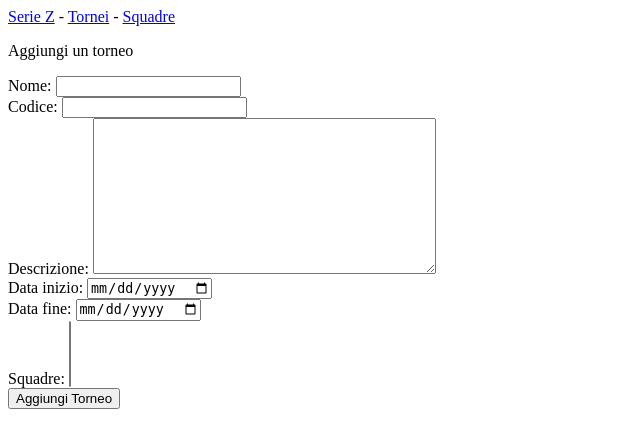
After one commit to robs05/serie-z, a Django app: page /new_tournament/ in a window 1280 px wide. The commit adds this page. Shown: the top 448 px of the page, without its empty margins (0-640 px from the left). Run offline with Django 5.2, Linux system fonts and the light colour scheme; data that the repository does not hold is empty.

Commit message:
add new tournament

```diff
--- a/serie_zeta/forms.py
+++ b/serie_zeta/forms.py
@@ -1,6 +1,25 @@
 from django import forms
 
-from .models import Team
+from .models import Team, Tournament
+
+class TournamentForm(forms.ModelForm):
+    class Meta:
+        model = Tournament
+        fields = ['name', 'code', 'description', 'start_date', 'end_date', 'teams']
+        labels = {
+            'name': 'Nome',
+            'code': 'Codice',
+            'description': 'Descrizione',
+            'start_date': 'Data inizio',
+            'end_date': 'Data fine',
+            'teams': 'Squadre',
+        }
+        widgets = {
+            'start_date': forms.DateInput(attrs={'type': 'date'}),
+            'end_date': forms.DateInput(attrs={'type': 'date'}),
+            'teams': forms.SelectMultiple(attrs={'required': False}),
+        }
+
 
 class TeamForm(forms.ModelForm):
     class Meta:
--- a/serie_zeta/models.py
+++ b/serie_zeta/models.py
@@ -21,7 +21,7 @@ class Tournament(models.Model):
     description = models.TextField()
     start_date = models.DateField()
     end_date = models.DateField()
-    teams = models.ManyToManyField(Team, through='TournamentParticipation')
+    teams = models.ManyToManyField(Team, through='TournamentParticipation', blank=True)
 
     def __str__(self):
         return self.name + " - " + self.code
--- /dev/null
+++ b/serie_zeta/templates/serie_zeta/new_tournament.html
@@ -0,0 +1,12 @@
+{% extends 'serie_zeta/base.html' %}
+
+{% block content %}
+  <p>Aggiungi un torneo</p>
+
+  <form action="{% url 'serie_zeta:new_tournament' %}" method="post">
+    {% csrf_token %}
+    {{ form.as_div }}
+    <button name="submit">Aggiungi Torneo</button>
+  </form>
+
+{% endblock content %}
--- a/serie_zeta/templates/serie_zeta/tournaments.html
+++ b/serie_zeta/templates/serie_zeta/tournaments.html
@@ -26,6 +26,8 @@
         </tr>
       {% endfor %}
     </tbody>
+  </table>
 
+  <a href="{% url 'serie_zeta:new_tournament' %}">Aggiungi un torneo</a>
 
 {% endblock content %}
--- a/serie_zeta/urls.py
+++ b/serie_zeta/urls.py
@@ -9,11 +9,14 @@ app_name = 'serie_zeta'
 urlpatterns = [# List of all tournaments
     path('', views.index, name='index'),
 
-
+    # List of all tournaments
     path('tournaments/', views.tournaments, name='tournaments'),
 
     # Detail page for a single tournament
     path('tournaments/<int:tournament_id>/', views.tournament, name='tournament'),
+
+    # Page for adding a new tournament
+    path('new_tournament/', views.new_tournament, name='new_tournament'),
 
     # List of all teams
     path('teams/', views.teams, name='teams'),
--- a/serie_zeta/views.py
+++ b/serie_zeta/views.py
@@ -3,7 +3,7 @@ from django.shortcuts import render, redirect
 from serie_zeta.models import Tournament, TournamentParticipation
 from serie_zeta.models import Team
 
-from .forms import TeamForm
+from .forms import TeamForm, TournamentForm
 
 from serie_zeta.utils import position_order
 
@@ -23,6 +23,22 @@ def tournament(request, tournament_id):
     tournament_teams = TournamentParticipation.objects.filter(tournament=tournament).order_by('team__name')
     context = {'tournament' : tournament, 'teams' : tournament_teams}
     return render(request, 'serie_zeta/tournament.html', context)
+
+def new_tournament(request):
+    """Add a new tournament."""
+    if request.method != 'POST':
+        # No data submitted; create a blank form.
+        form = TournamentForm()
+    else:
+        # POST data submitted; process data.
+        form = TournamentForm(data=request.POST)
+        if form.is_valid():
+            form.save()
+            return redirect('serie_zeta:tournaments')
+
+    # Display a blank or invalid form.
+    context = {'form' : form}
+    return render(request, 'serie_zeta/new_tournament.html', context)
 
 def teams(request):
     """Show all teams."""
```
